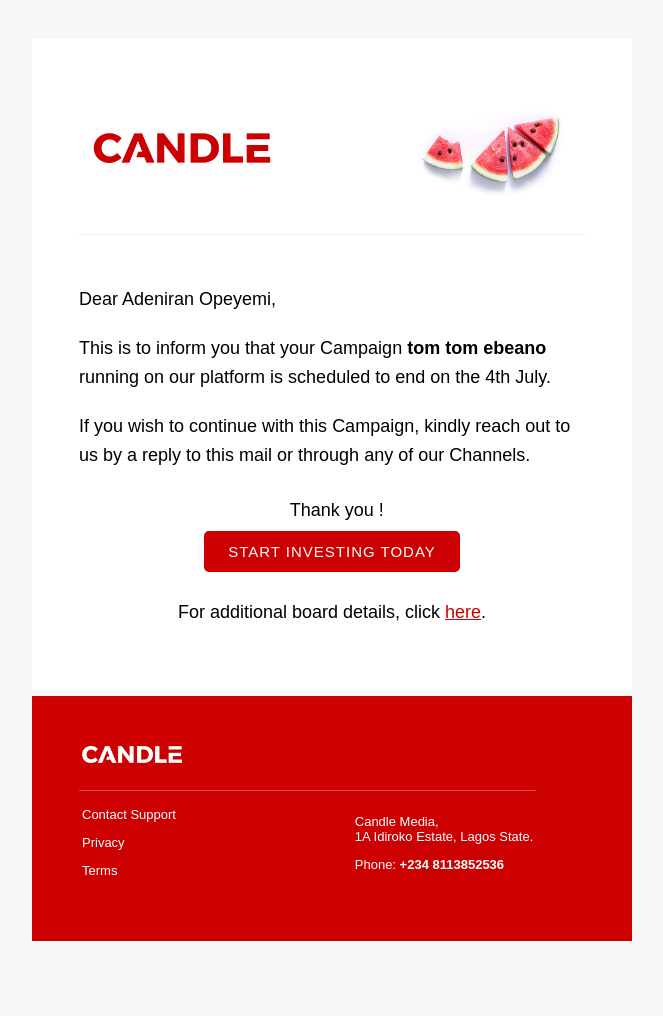
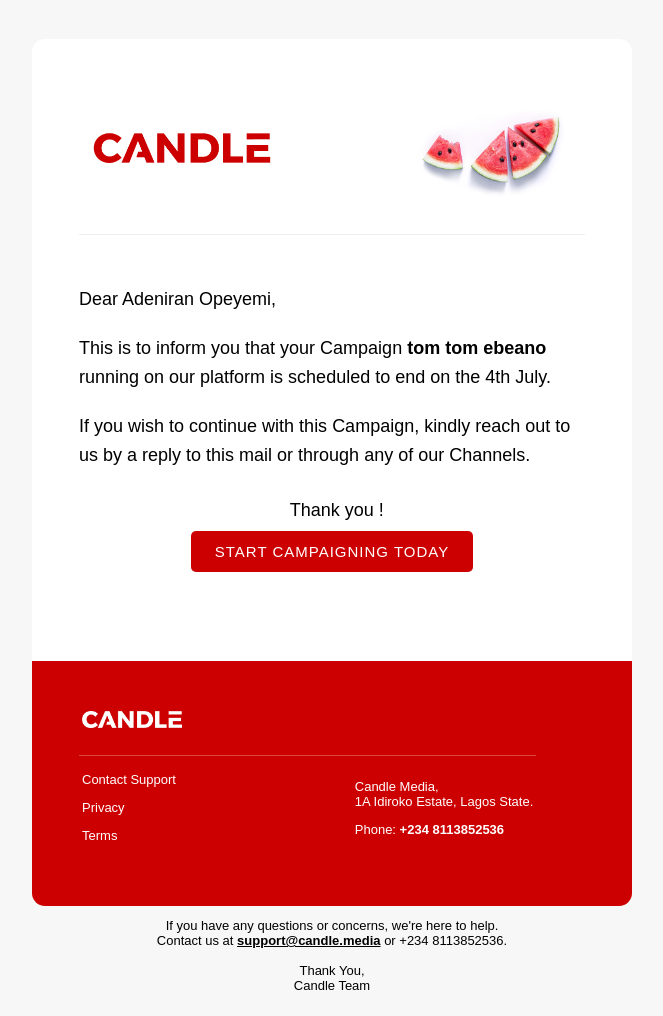
Before and after one commit to Horpey/candle-newsletter, a plain HTML site: page index2.html in a window 1280 px wide. Shown: the whole page, without its empty margins (308-971 px from the left). Before the commit the page ends 952 px from the top, so only its background shows below. Drawn offline with nearby package versions, Linux system fonts and the light colour scheme; a web font is replaced by a local one.

Commit message:
Make Corrections

```diff
--- a/index2.html
+++ b/index2.html
@@ -41,7 +41,9 @@
                 <td style="text-align: center;">
 
                     <table
-                        style="max-width: 600px; width: 100%; margin: 0 auto; background: #fff;">
+                        style="max-width: 600px; width: 100%; margin: 0 auto; background: #fff;
+                        border-top-left-radius: 13px;
+                        border-top-right-radius: 13px;">
                         <tbody>
                             <tr>
                                 <td style="padding: 45px; text-align: center;">
@@ -89,7 +91,7 @@
                                                 background: #cc0000;
                                                 text-decoration: none;
                                                 font-size: 15px;
-                                                letter-spacing: 1px;">Start Investing today</a>
+                                                letter-spacing: 1px;">Start Campaigning Today</a>
                                         </div>
 
                                     </div>
@@ -97,10 +99,6 @@
 
 
                                     <div style="height: 10px;"></div>
-                                    <div style="text-align: center;font-size: 18px;">
-                                        For additional board details, click <a href="https://www.candle.media/"
-                                            style="color: #cc0000;">here</a>.
-                                    </div>
 
                                     <div style="height: 10px;"></div>
                                     <div style="height: 10px;"></div>
@@ -110,17 +108,14 @@
                         </tbody>
                     </table>
 
-                    <table>
-                        <tr>
-                            <td></td>
-                        </tr>
-                    </table>
 
                     <table style="max-width: 600px;width: 95%;
-                    margin: 0 auto;
+                    margin: -8px auto 0 auto;
                     color: white;
                     font-size: 13px;
-                    background: #cc0000;">
+                    background: #cc0000;
+                    border-bottom-left-radius: 13px;
+                    border-bottom-right-radius: 13px;">
                         <tbody>
                             <tr>
                                 <td style=" padding: 45px; text-align: center;">
@@ -157,6 +152,20 @@
                         </tbody>
                     </table>
 
+                    <table style="max-width: 400px; width: 95%; margin: 0 auto; font-size: 13px;">
+                        <tbody>
+                            <tr>
+                                <td style=" padding: 10px; text-align: center;">
+                                    If you have any questions or concerns, we're here to help. Contact us at <a href="mailto:support@candle.media" style="color: #000; font-weight: bold;">support@candle.media</a> or
+                                    +234 8113852536.
+                                    <br><br>
+                                    Thank You,<br>
+                                    Candle Team
+                                </td>
+                            </tr>
+                        </tbody>
+                    </table>
+
                 </td>
             </tr>
 
```
